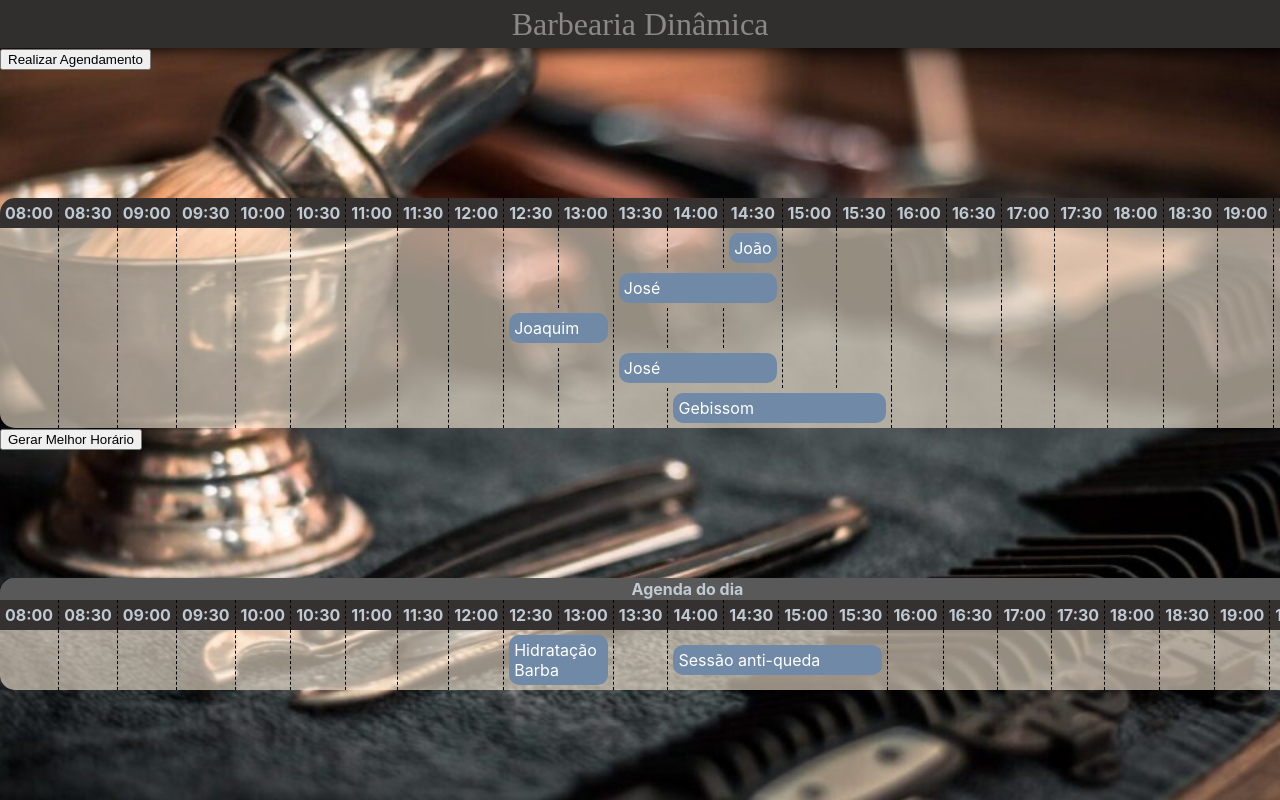
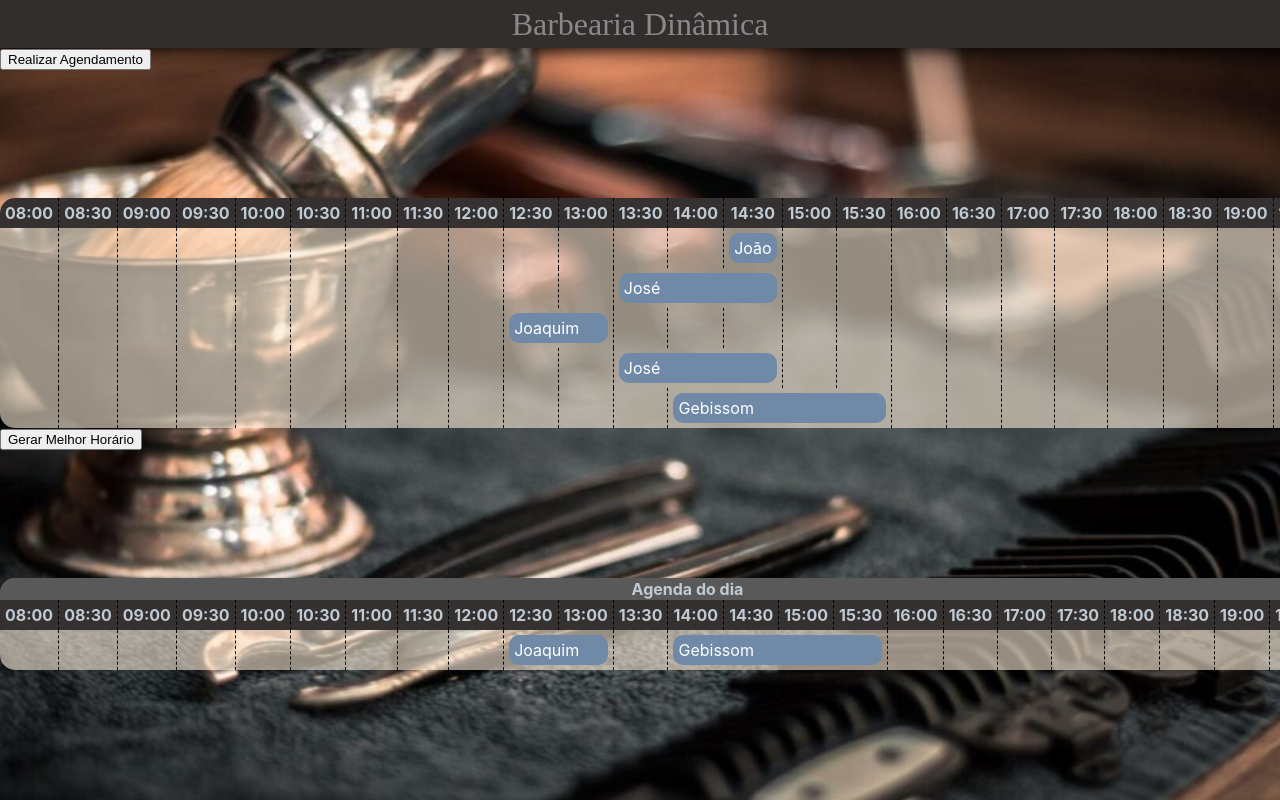
Before and after one commit to projeto-de-algoritmos/PD_Barbearia, a React (Create React App) app: page / in a window 1280 px wide. Both pictures are taken after a click on the button "Gerar Melhor Horário". Shown: the top 800 px of the page. Built offline with nearby package versions, Linux system fonts and the light colour scheme; a web font is replaced by a local one.

Commit message:
Correção no display das informações na barra de resultado

```diff
--- a/src/components/table/Appointment.jsx
+++ b/src/components/table/Appointment.jsx
@@ -11,6 +11,7 @@ export default props => {
     function setSchedule() {
         let times = [];
         let durations = [];
+        let id = [];
         let columns = 0;
         for (let i = 0; i < props.answer.length; i++){
             let y = props.answer[i]
@@ -18,16 +19,19 @@ export default props => {
 
             times.push(ROWS[j]);
             durations.push(props.appointments[y].duration * 2);
+            id.push(y)
         }
 
+        console.log(times, durations, id)
         return ROWS.map((row, i) => {
             let pos = times.indexOf(row, 0)
             if (pos != -1) {
                 columns = durations[pos] - 1;
+                let temp = pos
                 pos = -1;
                 return (
                     <td key={i} colSpan={columns + 1}>
-                        <div className="AppointmentBlock">{props.appointments[columns + 1].job}</div>
+                        <div className="AppointmentBlock">{props.appointments[id[temp]].client}</div>
                     </td>
                 );
             }
```
